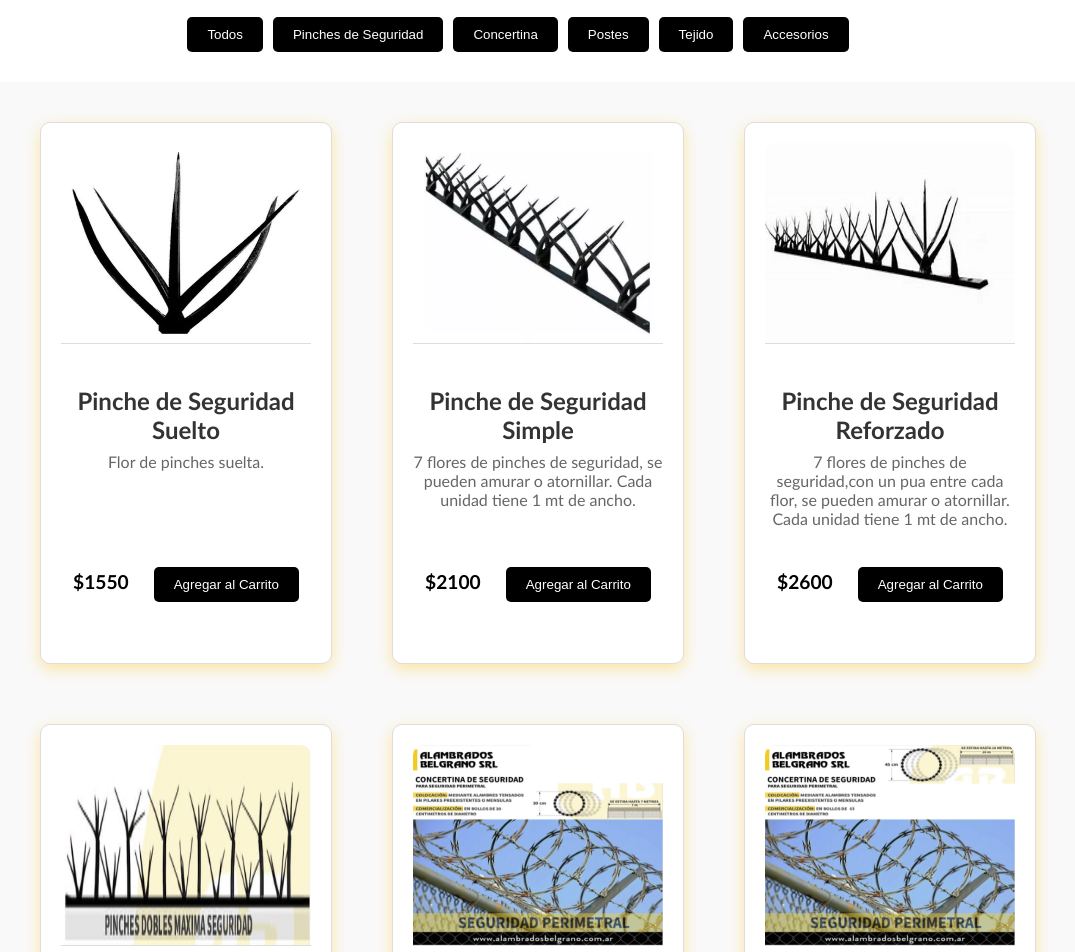
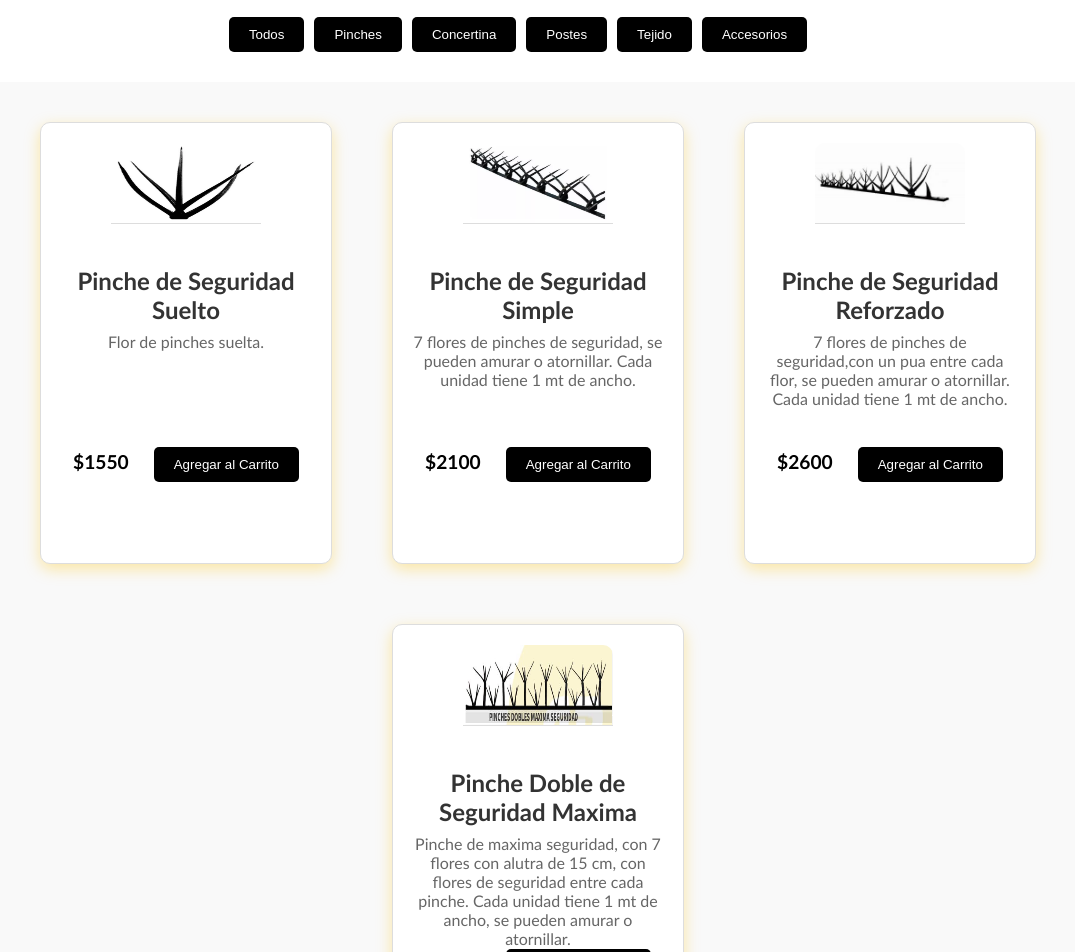
Before and after one commit to faustodesojo/Ecommerce-Backend, a React (Create React App) app in the folder ecommerce-frontend/: page /products in a window 1280 px wide. Shown: the part 780-1732 px from the top of the page, without its empty margins (122-1197 px from the left). Built offline with nearby package versions, Linux system fonts and the light colour scheme.

Commit message:
product seccion

```diff
--- a/ecommerce-frontend/src/data/produtosData.ts
+++ b/ecommerce-frontend/src/data/produtosData.ts
@@ -4,7 +4,7 @@ export const productos = [
       nombre: "Pinche de Seguridad Suelto",
       descripcion: "Flor de pinches suelta.",
       precio: "$1550",
-      categoria: "Pinches de Seguridad",
+      categoria: "Pinches",
       imagen: "pinche-suelto.jpg"
     },
     {
@@ -12,7 +12,7 @@ export const productos = [
       nombre: "Pinche de Seguridad Simple ",
       descripcion: "7 flores de pinches de seguridad, se pueden amurar o atornillar. Cada unidad tiene 1 mt de ancho.",
       precio: "$2100",
-      categoria: "Pinches de Seguridad",
+      categoria: "Pinches",
       imagen: "pinche-simple.jpg"
     },
     {
@@ -20,7 +20,7 @@ export const productos = [
       nombre: "Pinche de Seguridad Reforzado",
       descripcion: "7 flores de pinches de seguridad,con un pua entre cada flor, se pueden amurar o atornillar. Cada unidad tiene 1 mt de ancho.",
       precio: "$2600",
-      categoria: "Pinches de Seguridad",
+      categoria: "Pinches",
       imagen: "pinche-reforzado.jpg"
     },
     {
@@ -28,7 +28,7 @@ export const productos = [
       nombre: "Pinche Doble de Seguridad Maxima",
       descripcion: "Pinche de maxima seguridad, con 7 flores con alutra de 15 cm, con flores de seguridad entre cada pinche. Cada unidad tiene 1 mt de ancho, se pueden amurar o atornillar.",
       precio: "$3650",
-      categoria: "Pinches de Seguridad",
+      categoria: "Pinches",
       imagen: "pinche-maxima-seguridad.png"
     },
     {
--- a/ecommerce-frontend/src/pages/product/Productos.css
+++ b/ecommerce-frontend/src/pages/product/Productos.css
@@ -71,7 +71,7 @@
   text-align: center;
   width: 250px;
   transition: transform 0.3s, box-shadow 0.3s;
-  height: 500px;
+  height: 400px;
   margin: 20px 20px;
   box-shadow: rgba(255, 196, 0, 0.35) 0px 5px 15px;
 }
@@ -83,7 +83,7 @@
 
 .producto-imagen {
   width: 100%;
-  height: 40%;
+  height: 100%;
   border-bottom: 1px solid #ddd;
   margin-bottom: 15px;
   border-radius: 10px 10px 0 0;
@@ -140,3 +140,50 @@
   cursor: pointer;
   transition: background-color 0.3s, transform 0.3s;
 }
+.imagen-container {
+  position: relative;
+  display: inline-block;
+  height: 20%;
+  width: 60%;
+}
+
+.icono-lupa {
+  position: absolute;
+  top: 10px;
+  left: 10px;
+  cursor: pointer;
+  transition: transform 0.3s ease;
+}
+
+.producto-imagen {
+  cursor: pointer;
+}
+
+.modal {
+  position: fixed;
+  top: 0;
+  left: 0;
+  width: 100%;
+  height: 100%;
+  background-color: rgba(0, 0, 0, 0.8);
+  display: flex;
+  justify-content: center;
+  align-items: center;
+  z-index: 1000;
+}
+
+.modal-content {
+  position: relative;
+}
+
+.imagen-zoom {
+  max-width: 90%;
+  max-height: 90%;
+  border-radius: 10px;
+  box-shadow: 0 0 10px rgba(255, 255, 255, 0.5);
+  transition: transform 0.3s ease;
+}
+
+.modal:hover .imagen-zoom {
+  transform: scale(1.05);
+}
--- a/ecommerce-frontend/src/pages/product/Productos.tsx
+++ b/ecommerce-frontend/src/pages/product/Productos.tsx
@@ -1,24 +1,40 @@
-import React, { useState } from 'react';
-import { productos } from '../../data/produtosData';
-import './Productos.css';
-import { useCart } from '../../pages/cart/CartContext';
-import Button from '../../components/UI/Button/Button';
+import React, { useState } from "react";
+import { productos } from "../../data/produtosData";
+import "./Productos.css";
+import { useCart } from "../../pages/cart/CartContext";
+import Button from "../../components/UI/Button/Button";
+import { FaMagnifyingGlassPlus } from "react-icons/fa6";
 
 const Productos: React.FC = () => {
-  const [categoriaSeleccionada, setCategoriaSeleccionada] = useState<string | null>(null);
-  const [productosMostrados, setProductosMostrados] = useState<number>(6);
+  const [categoriaSeleccionada, setCategoriaSeleccionada] = useState<
+    string | null
+  >(null);
+  const [productosMostrados, setProductosMostrados] = useState<number>(4);
+  const [imagenZoom, setImagenZoom] = useState<string | null>(null);
   const { addToCart } = useCart();
 
   const productosFiltrados = categoriaSeleccionada
-    ? productos.filter((producto) => producto.categoria === categoriaSeleccionada)
+    ? productos.filter(
+        (producto) => producto.categoria === categoriaSeleccionada
+      )
     : productos;
 
   const productosVisibles = productosFiltrados.slice(0, productosMostrados);
 
-  const categorias = Array.from(new Set(productos.map((producto) => producto.categoria)));
+  const categorias = Array.from(
+    new Set(productos.map((producto) => producto.categoria))
+  );
 
   const cargarMasProductos = () => {
-    setProductosMostrados(productosMostrados + 6);
+    setProductosMostrados(productosMostrados + 4);
+  };
+
+  const abrirImagenZoom = (imagen: string) => {
+    setImagenZoom(imagen);
+  };
+
+  const cerrarImagenZoom = () => {
+    setImagenZoom(null);
   };
 
   return (
@@ -26,21 +42,25 @@ const Productos: React.FC = () => {
       <div className="productos-titulo">
         <h1>Nuestros Productos</h1>
         <p className="productos-descripcion">
-        Ofrecemos una amplia variedad de productos para la seguridad perimetral, incluyendo:
-        piches de seguridad, concertina, postes, tejido y accesorios.
-      </p>
+          Ofrecemos una amplia variedad de productos para la seguridad
+          perimetral, incluyendo: piches de seguridad, concertina, postes,
+          tejido y accesorios.
+        </p>
       </div>
-
 
       <div className="categorias-container">
         <h2>Categorías</h2>
         <ul className="categorias-lista">
           <li>
-            <Button onClick={() => setCategoriaSeleccionada(null)}>Todos</Button>
+            <Button onClick={() => setCategoriaSeleccionada(null)}>
+              Todos
+            </Button>
           </li>
           {categorias.map((categoria) => (
             <li key={categoria}>
-              <Button onClick={() => setCategoriaSeleccionada(categoria)}>{categoria}</Button>
+              <Button onClick={() => setCategoriaSeleccionada(categoria)}>
+                {categoria}
+              </Button>
             </li>
           ))}
         </ul>
@@ -49,11 +69,25 @@ const Productos: React.FC = () => {
       <div className="productos-container">
         {productosVisibles.map((producto) => (
           <div key={producto.id} className="producto-card">
-            <img src={`./images/${producto.imagen}`} alt={producto.nombre} className="producto-imagen" />
+            <span
+              className="icono-lupa"
+              onClick={() => abrirImagenZoom(`./images/${producto.imagen}`)}
+            >
+              <FaMagnifyingGlassPlus />
+            </span>
+            <div className="imagen-container">
+              <img
+                src={`./images/${producto.imagen}`}
+                alt={producto.nombre}
+                className="producto-imagen"
+              />
+            </div>
             <h3 className="producto-nombre">{producto.nombre}</h3>
             <p className="producto-descripcion">{producto.descripcion}</p>
             <span className="producto-precio">{producto.precio}</span>
-            <Button onClick={() => addToCart(producto)}>Agregar al Carrito</Button>
+            <Button onClick={() => addToCart(producto)}>
+              Agregar al Carrito
+            </Button>
           </div>
         ))}
       </div>
@@ -63,6 +97,13 @@ const Productos: React.FC = () => {
           <Button onClick={cargarMasProductos}>Ver más</Button>
         </div>
       )}
+      {imagenZoom && (
+        <div className="modal" onClick={cerrarImagenZoom}>
+          <div className="modal-content" onClick={(e) => e.stopPropagation()}>
+            <img src={imagenZoom} alt="Zoom" className="imagen-zoom" />
+          </div>
+        </div>
+      )}
     </div>
   );
 };
```
